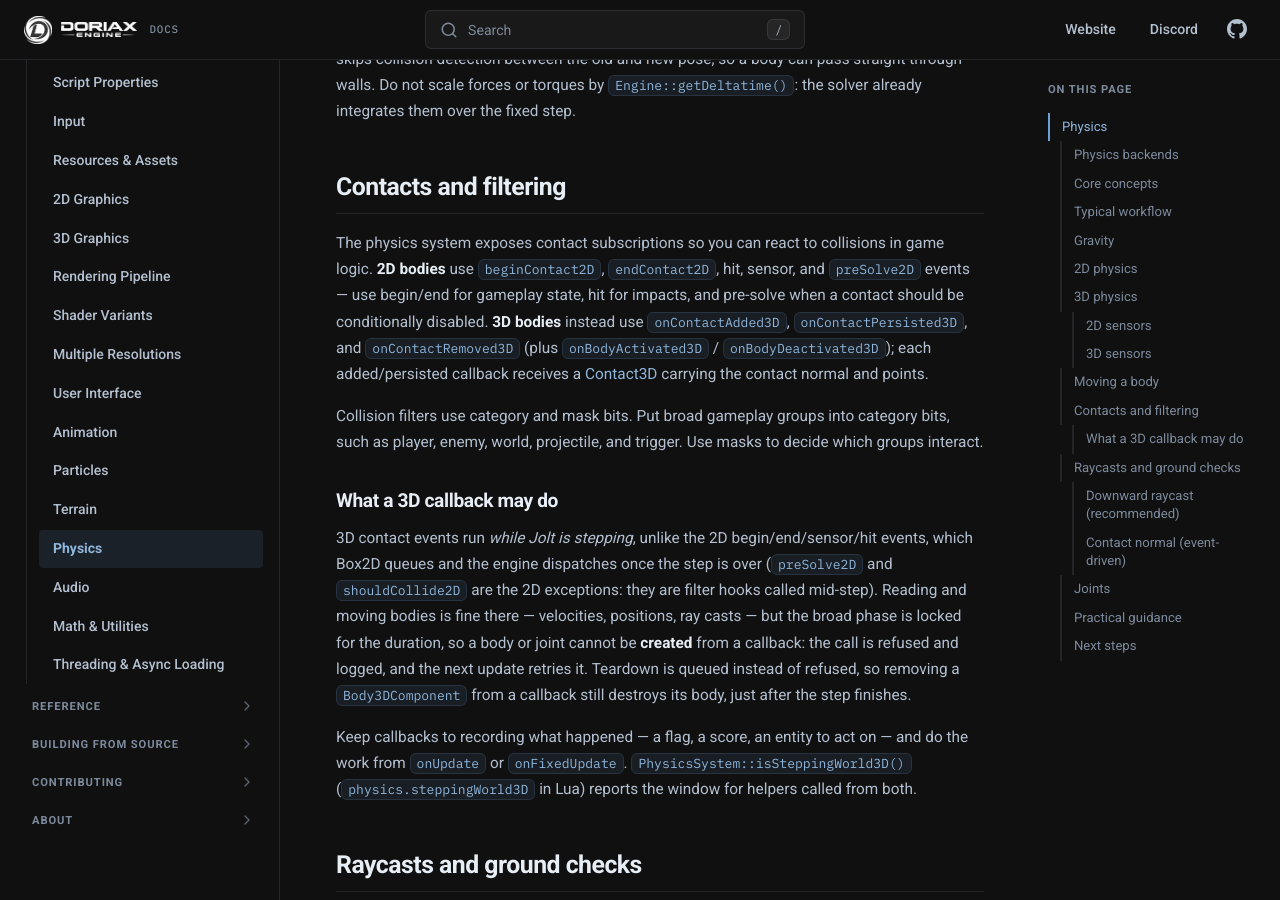
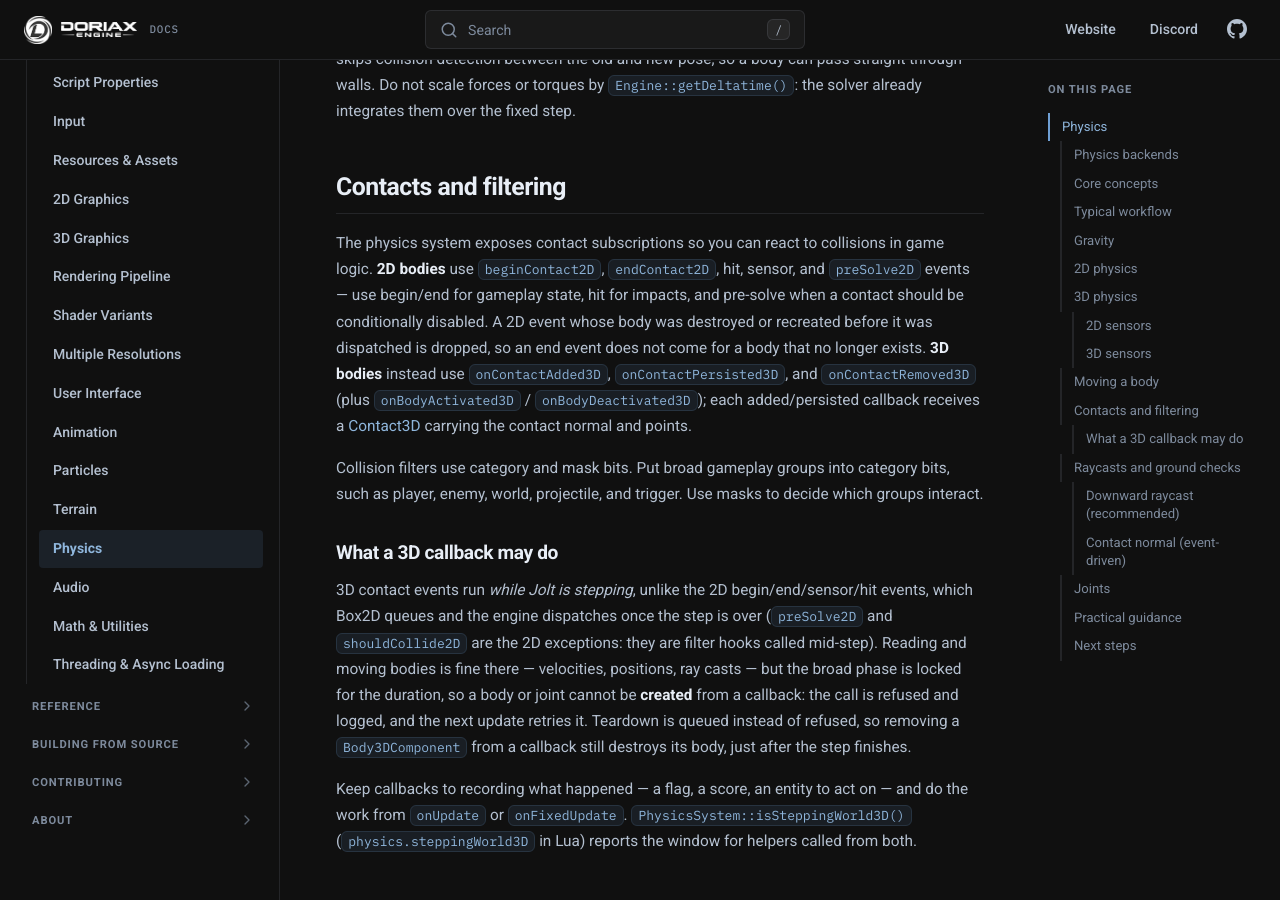
Before and after one commit to doriaxengine/doriax-docs, an MkDocs documentation site: the page built from docs/manual/physics.md, in a window 1280 px wide and 900 px high, scrolled down 5907 px. Built offline with MkDocs 1.6.1, drawn with Linux system fonts in a browser that asks for light colours; comment, search, counter and statistics services are not loaded.

Commit message:
Doc dropped 2D events of destroyed bodies

```diff
--- a/docs/manual/physics.md
+++ b/docs/manual/physics.md
@@ -260,7 +260,9 @@ solver already integrates them over the fixed step.
 The physics system exposes contact subscriptions so you can react to collisions in game
 logic. **2D bodies** use `beginContact2D`, `endContact2D`, hit, sensor, and `preSolve2D`
 events — use begin/end for gameplay state, hit for impacts, and pre-solve when a contact
-should be conditionally disabled. **3D bodies** instead use `onContactAdded3D`,
+should be conditionally disabled. A 2D event whose body was destroyed or recreated before
+it was dispatched is dropped, so an end event does not come for a body that no longer exists.
+**3D bodies** instead use `onContactAdded3D`,
 `onContactPersisted3D`, and `onContactRemoved3D` (plus `onBodyActivated3D` /
 `onBodyDeactivated3D`); each added/persisted callback receives a
 [Contact3D](../reference/classes/contact3d.md) carrying the contact normal and points.
```
